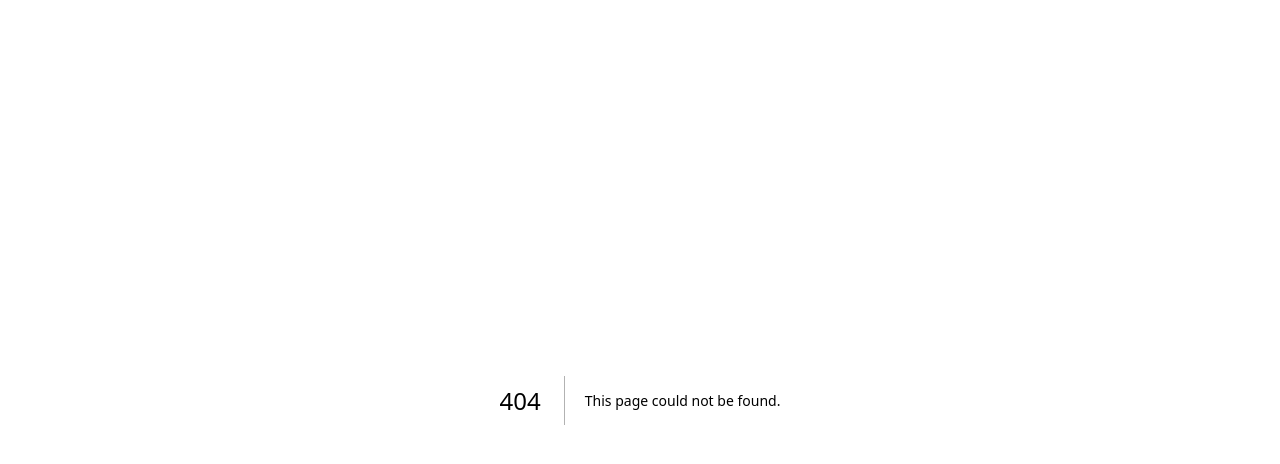
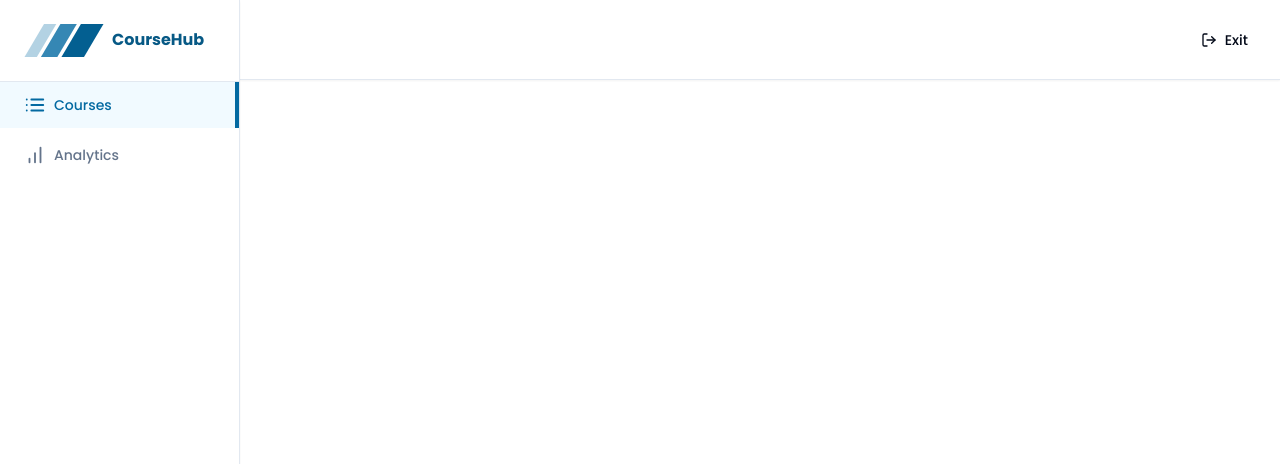
Before and after one commit to AmineElkhalidy/LMS, a Next.js app: page /teacher/courses/1 in a window 1280 px wide. Before the commit this address had no page. Shown: the top 464 px of the page. Built offline with nearby package versions, Linux system fonts and the light colour scheme.

Commit message:
9- Course API added!

```diff
--- /dev/null
+++ b/app/(dashboard)/(routes)/teacher/courses/[courseId]/page.tsx
@@ -0,0 +1,7 @@
+import React from "react";
+
+const CourseDetailsPage = ({ params }: { params: { courseId: string } }) => {
+  return <div></div>;
+};
+
+export default CourseDetailsPage;
--- a/app/(dashboard)/(routes)/teacher/create/page.tsx
+++ b/app/(dashboard)/(routes)/teacher/create/page.tsx
@@ -1,4 +1,5 @@
 "use client";
+
 import React from "react";
 import { useRouter } from "next/navigation";
 import { zodResolver } from "@hookform/resolvers/zod";
@@ -38,8 +39,9 @@ const CreatePage = () => {
 
   async function onSubmit(values: z.infer<typeof formSchema>) {
     try {
-      const response = await axios.post("/api/course", values);
+      const response = await axios.post("/api/courses", values);
       router.push(`/teacher/courses/${response?.data?.id}`);
+      toast.success("Course created!");
     } catch {
       toast.error("Something went wrong!");
     }
--- a/app/(dashboard)/layout.tsx
+++ b/app/(dashboard)/layout.tsx
@@ -8,6 +8,7 @@ const DashboardLayout = ({ children }: { children: React.ReactNode }) => {
       <div className="h-[80px] md:pl-60 fixed inset-y-0 w-full z-50">
         <Navbar />
       </div>
+
       <div className="hidden md:flex h-full w-60 flex-col fixed inset-y-0 z-50">
         <Sidebar />
       </div>
--- /dev/null
+++ b/app/api/courses/route.ts
@@ -0,0 +1,28 @@
+import { db } from "@/lib/db";
+import { auth } from "@clerk/nextjs";
+import { NextResponse } from "next/server";
+
+export async function POST(request: Request) {
+  try {
+    const { userId } = auth();
+    const { title } = await request.json();
+    console.log(title);
+
+    if (!userId) {
+      return new NextResponse("Unauthorized!", { status: 405 });
+    }
+
+    // Create the course
+    const course = await db.course.create({
+      data: {
+        userId,
+        title,
+      },
+    });
+
+    return NextResponse.json(course);
+  } catch (error) {
+    console.log("[COURSES]", error);
+    return new NextResponse("Internal Error", { status: 500 });
+  }
+}
--- a/app/layout.tsx
+++ b/app/layout.tsx
@@ -10,7 +10,7 @@ const poppins = Poppins({
 });
 
 export const metadata: Metadata = {
-  title: "LMS - Learning management system",
+  title: "CourseHUB - Learning management system",
   description: "LMS - Learning management system",
 };
 
--- a/components/NavbarRoutes.tsx
+++ b/components/NavbarRoutes.tsx
@@ -26,8 +26,7 @@ const NavbarRoutes = () => {
         <Link href="/teacher/courses">
           <Button
             size="sm"
-            variant="ghost"
-            // className="bg-sky-700 duration-300 hover:bg-sky-900"
+            className="bg-sky-700 duration-300 hover:bg-sky-900"
           >
             Teacher mode
           </Button>
```
